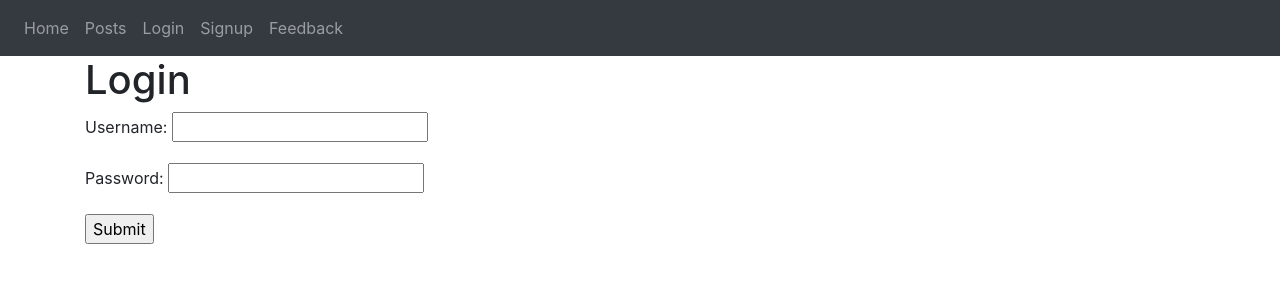
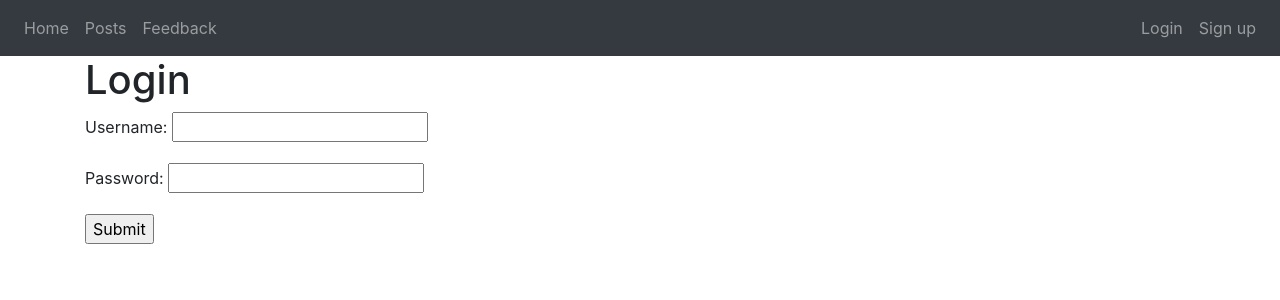
Before and after one commit to TheDomesticUser/blog, a Django app: page /login/ in a window 1280 px wide. Shown: the top 300 px of the page. Run offline with Django 3.2, Linux system fonts and the light colour scheme; some libraries are stand-ins or nearby versions.

Commit message:
Navbar now displays different info upon user login session

```diff
--- a/basic_app/templates/basic_app/base.html
+++ b/basic_app/templates/basic_app/base.html
@@ -7,26 +7,39 @@
   <link rel="stylesheet" href="https://stackpath.bootstrapcdn.com/bootstrap/4.4.1/css/bootstrap.min.css" integrity="sha384-Vkoo8x4CGsO3+Hhxv8T/Q5PaXtkKtu6ug5TOeNV6gBiFeWPGFN9MuhOf23Q9Ifjh" crossorigin="anonymous">
 </head>
 <body>
-
   <nav class="navbar navbar-expand-lg navbar-dark bg-dark" id="options">
     <div class="collapse navbar-collapse" id="navbarNav">
-      <ul class="navbar-nav">
+      <ul class="navbar-nav mr-auto">
+        <!-- Left side -->
         <li class="nav-item">
           <a class="nav-link" href="{% url 'basic_app:index' %}">Home<span class="sr-only">(current)</span></a>
         </li>
         <li class="nav-item">
           <a class="nav-link" href="{% url 'basic_app:posts' %}">Posts</a>
         </li>
-        <!-- Login and signup here -->
-        <li class="nav-item">
-          <a class="nav-link" href=#>Login</a>
-        </li>
-        <li class="nav-item">
-          <a class="nav-link" href=#>Signup</a>
-        </li>
         <li class="nav-item">
           <a class="nav-link" href="#">Feedback</a>
         </li>
+      </ul>
+
+      <!-- Right side -->
+      <ul class="navbar-nav ml-auto">
+
+        <!-- Login and signup here. Only for users not logged in -->
+        {% if not user.is_authenticated %}
+        <li class="nav-item">
+          <a class="nav-link" href="{% url 'basic_app:login' %}">Login</a>
+        </li>
+        <li class="nav-item">
+          <a class="nav-link" href="{% url 'basic_app:signup' %}">Sign up</a>
+        </li>
+        {% else %}
+
+        <!-- Logout is only available when user is already logged in-->
+        <li class="nav-item">
+          <a class="nav-link">Logout</a>
+        </li>
+        {% endif %}
       </ul>
     </div>
   </nav>
```
